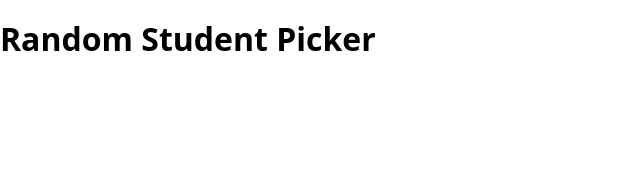
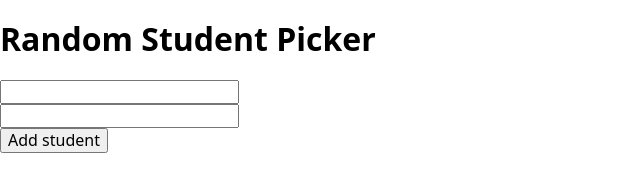
Before and after one commit to skdonnet/3-22, a website: page index.html in a window 1280 px wide. Shown: the whole page, without its empty margins (0-640 px from the left). Drawn offline with nearby package versions, Linux system fonts and the light colour scheme.

Commit message:
setting up the index

```diff
--- a/index.html
+++ b/index.html
@@ -16,6 +16,13 @@
   </head>
   <body>
     <h1>Random Student Picker</h1>
+
+    <form>
+      <div><label for="fname"></label><input type="text" id="fname" /></div>
+      <div><label for="lname"></label><input type="text" id="lname" /></div>
+      <button type="submit">Add student</button>
+    </form>
+
     <script src="./scripts.js" type="module"></script>
   </body>
 </html>
```
